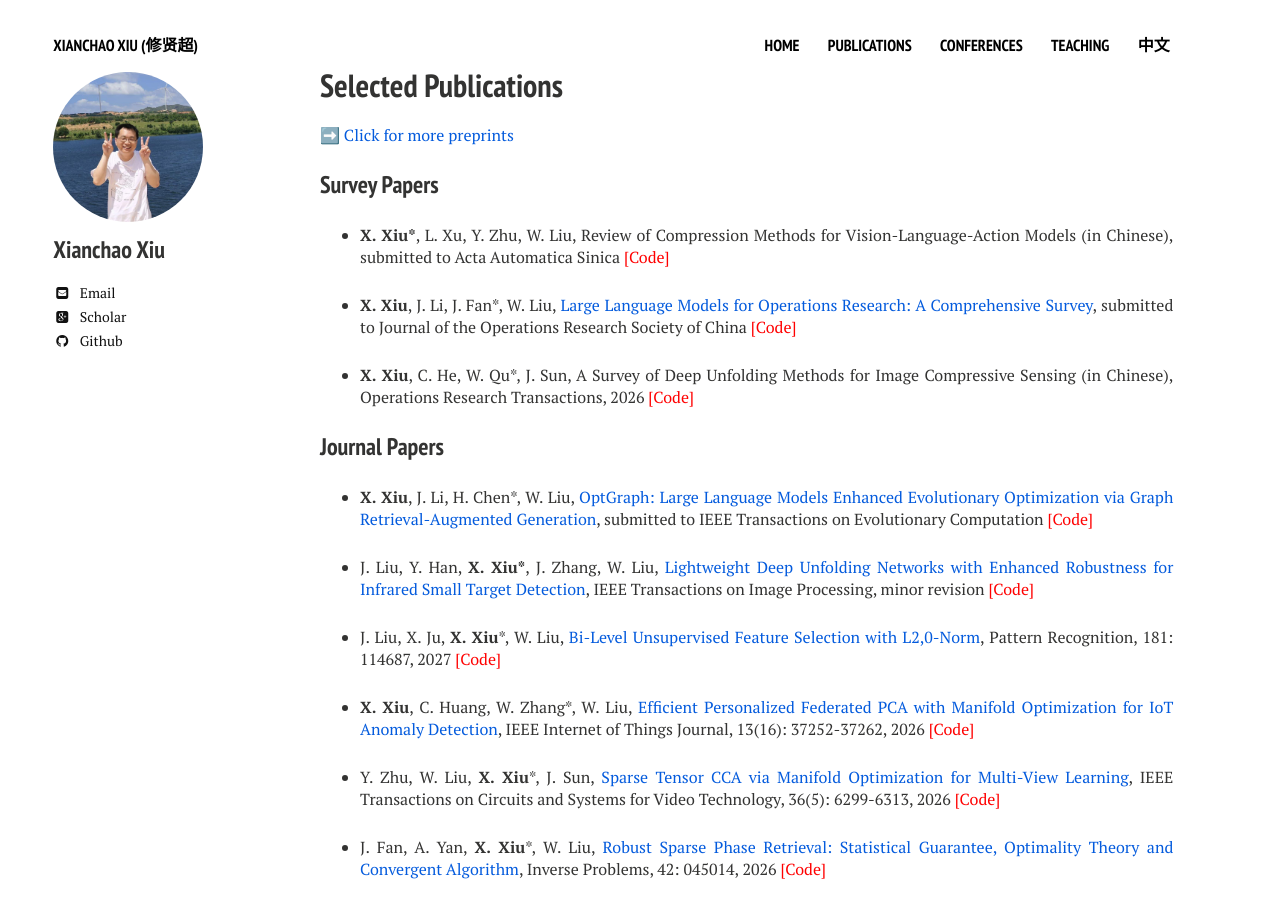
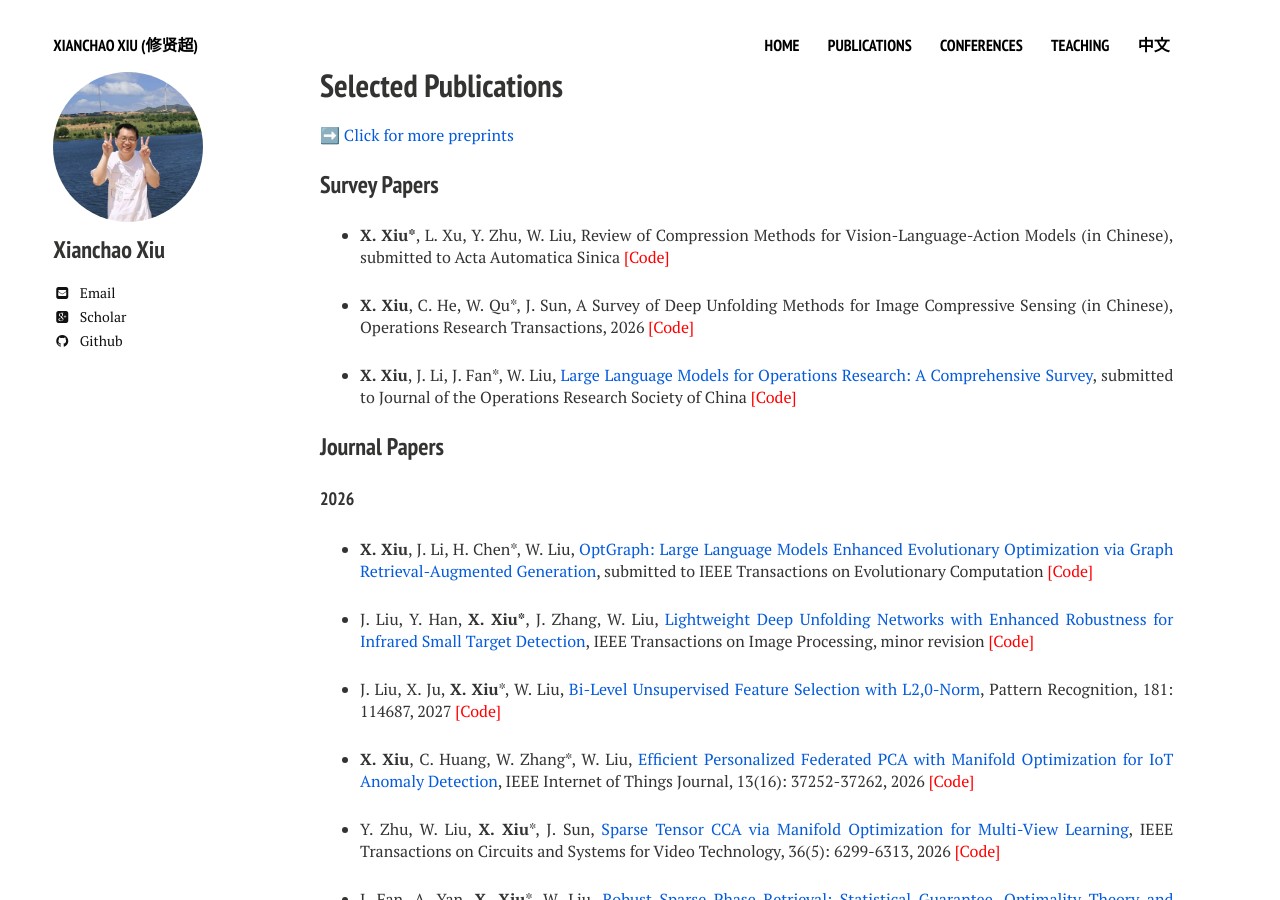
Before and after one commit to xianchaoxiu/xianchaoxiu.github.io, a Jekyll site: the page built from publications/index.md, in a window 1280 px wide and 900 px high. Built offline with Jekyll 4.4.1, drawn with Linux system fonts in a browser that asks for light colours; nearby versions of some CDN libraries.

Commit message:
Update index.md

```diff
--- a/publications/index.md
+++ b/publications/index.md
@@ -11,15 +11,15 @@ share: false
 
 
 ### Survey Papers
-
 * <b>X. Xiu*</b>, L. Xu, Y. Zhu, W. Liu, Review of Compression Methods for Vision-Language-Action Models (in Chinese), submitted to Acta Automatica Sinica  <a href="https://github.com/xianchaoxiu/COM4VLA" class="textlink" target="_blank" style="color: red;">[Code]</a> <br>
-
-* <b>X. Xiu</b>, J. Li, J. Fan*, W. Liu, <a href="https://arxiv.org/abs/2605.20849" class="textlink" target="_blank">Large Language Models for Operations Research: A Comprehensive Survey</a>, submitted to Journal of the Operations Research Society of China <a href="https://github.com/xianchaoxiu/LLM4OR" class="textlink" target="_blank" style="color: red;">[Code]</a> <br>
 
 * <b>X. Xiu</b>, C. He, W. Qu*, J. Sun, A Survey of Deep Unfolding Methods for Image Compressive Sensing (in Chinese), Operations Research Transactions, 2026 <a href="https://github.com/xianchaoxiu/DU4ICS" class="textlink" target="_blank" style="color: red;">[Code]</a> <br>
 
+ * <b>X. Xiu</b>, J. Li, J. Fan*, W. Liu, <a href="https://arxiv.org/abs/2605.20849" class="textlink" target="_blank">Large Language Models for Operations Research: A Comprehensive Survey</a>, submitted to Journal of the Operations Research Society of China <a href="https://github.com/xianchaoxiu/LLM4OR" class="textlink" target="_blank" style="color: red;">[Code]</a> <br>
+
 ### Journal Papers
 
+#### 2026
 * <b>X. Xiu</b>, J. Li, H. Chen*, W. Liu, <a href="https://arxiv.org/abs/2607.27918" class="textlink" target="_blank">OptGraph: Large Language Models Enhanced Evolutionary Optimization via Graph Retrieval-Augmented Generation</a>, submitted to IEEE Transactions on Evolutionary Computation <a href="https://github.com/xianchaoxiu/OptGraph" class="textlink" target="_blank" style="color: red;">[Code]</a><br>
 
 * J. Liu, Y. Han, <b>X. Xiu*</b>, J. Zhang, W. Liu, <a href="https://arxiv.org/abs/2509.08205" class="textlink" target="_blank">Lightweight Deep Unfolding Networks with Enhanced Robustness for Infrared Small Target Detection</a>, IEEE Transactions on Image Processing, minor revision <a href="https://github.com/xianchaoxiu/L-RPCANet" class="textlink" target="_blank" style="color: red;">[Code]</a><br>
```
